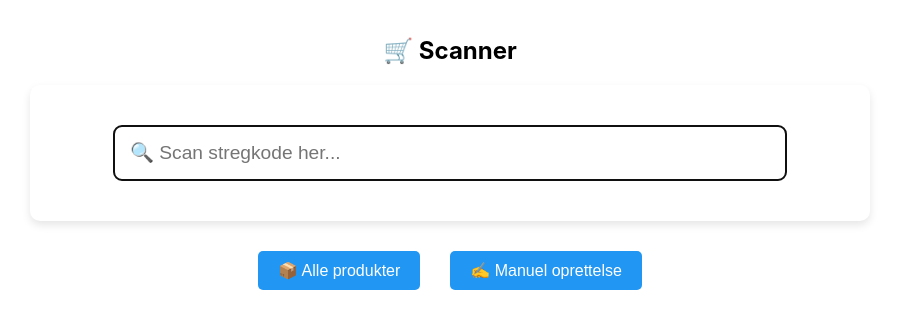
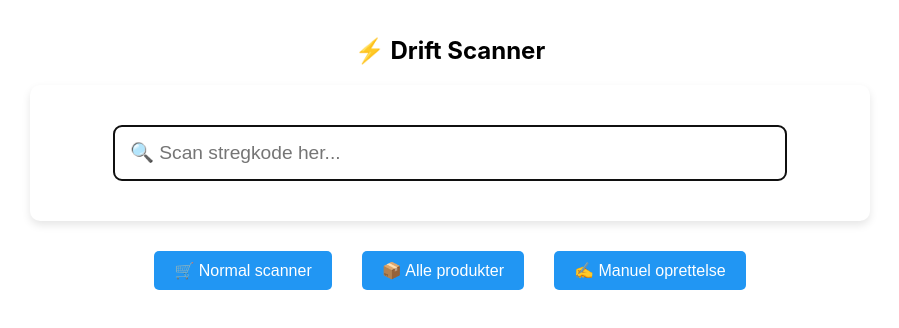
Before and after one commit to MassirQ/ScanSystem, a React (Create React App) app: page / in a window 1280 px wide. Shown: the top 328 px of the page, without its empty margins (190-1089 px from the left). Built offline with nearby package versions, Linux system fonts and the light colour scheme.

Commit message:
Production ready

```diff
--- a/src/App.js
+++ b/src/App.js
@@ -6,6 +6,7 @@ import ProductList from './components/ProductList';
 import ProductForm from './components/ProductForm';
 import './App.css';
 import ProductDetails from "./components/ProductDetails";
+import PriceScan from "./components/PriceScan";
 
 function App() {
     const [scannedProduct, setScannedProduct] = useState(null);
@@ -18,9 +19,7 @@ function App() {
                     <Route
                         path="/"
                         element={
-                            <ScannerPage
-                                onProductScanned={setScannedProduct}
-                            />
+                            <PriceScan />
                         }
                     />
 
@@ -58,6 +57,15 @@ function App() {
                         path="/product-details/:barcode"
                         element={<ProductDetails />} // Opret en ProductDetails-komponent, hvis den ikke allerede findes
                     />
+                    {/* Vis Drift mode */}
+                    <Route
+                        path="/drift-scanner"
+                        element={ <ScannerPage
+                            onProductScanned={setScannedProduct}
+                        />}
+
+                        // Opret en ProductDetails-komponent, hvis den ikke allerede findes
+                    />
                 </Routes>
             </div>
         </Router>
--- /dev/null
+++ b/src/components/PriceScan.jsx
@@ -0,0 +1,97 @@
+import React, { useState, useRef, useEffect } from "react";
+import { useNavigate } from "react-router-dom";
+import productService from "../services/productService";
+import "../App.css";
+
+const PriceScan = () => {
+    const [lastProduct, setLastProduct] = useState(null);
+    const [error, setError] = useState("");
+    const inputRef = useRef(null);
+    const navigate = useNavigate();
+
+    useEffect(() => {
+        if (inputRef.current) {
+            inputRef.current.focus();
+        }
+    }, []);
+
+    const handleScan = async (e) => {
+        e.preventDefault();
+        const barcode = e.target.barcode.value.trim();
+
+        if (!barcode) return;
+
+        try {
+            const product = await productService.searchProduct(barcode);
+
+            if (product) {
+                setLastProduct(product);
+                setError("");
+            } else {
+                setLastProduct(null);
+                setError("❌ Produkt ikke fundet!");
+            }
+        } catch (err) {
+            console.error("Fejl:", err);
+            if (err.response && err.response.status === 404) {
+                setError("❌ Produktet findes ikke i databasen.");
+            } else {
+                setError("⚠️ Serverfejl, prøv igen.");
+            }
+            setLastProduct(null);
+        }
+
+        // Ryd input og sæt fokus igen
+        e.target.reset();
+        inputRef.current.focus();
+    };
+
+    return (
+        <div className="scanner-container">
+            <h1>⚡ Drift Scanner</h1>
+            <div className="scan-box">
+                <form onSubmit={handleScan}>
+                    <input
+                        type="text"
+                        name="barcode"
+                        ref={inputRef}
+                        placeholder="🔍 Scan stregkode her..."
+                        autoFocus
+                        className="scan-input"
+                    />
+                </form>
+
+                {lastProduct && (
+                    <div className="product-info">
+                        <h3>{lastProduct.brandName} {lastProduct.productName}</h3>
+                        <h5><strong>Vægt:</strong> {lastProduct.productWeight}</h5>
+                        <h2>Pris: <strong>{lastProduct.retailPrice} DKK</strong></h2>
+                        {lastProduct.imageUrl && (
+                            <img src={lastProduct.imageUrl} alt={lastProduct.productName} />
+                        )}
+                    </div>
+                )}
+
+                {error && (
+                    <div className="error-box">
+                        <p>{error}</p>
+                    </div>
+                )}
+            </div>
+
+            <nav className="quick-menu">
+                <button className="btn" onClick={() => navigate("/drift-scanner")}>
+                    🛒 Normal scanner
+                </button>
+                <button className="btn" onClick={() => navigate("/products")}>
+                    📦 Alle produkter
+                </button>
+                <button className="btn" onClick={() => navigate("/add-product")}>
+                    ✍️ Manuel oprettelse
+                </button>
+            </nav>
+        </div>
+    );
+};
+
+export default PriceScan;
--- a/src/components/ProductDetails.jsx
+++ b/src/components/ProductDetails.jsx
@@ -53,6 +53,7 @@ const ProductDetails = () => {
                 <p><strong>Brand:</strong> {product.brandName}</p>
                 <p><strong>Vægt:</strong> {product.productWeight}</p>
                 <p><strong>Pris:</strong> {product.retailPrice} DKK</p>
+                <p><strong>Antal:</strong> {product.quantity} </p>
                 {product.imageUrl && <img src={product.imageUrl} alt={product.productName} />}
             </div>
 
--- a/src/components/ScannerPage.jsx
+++ b/src/components/ScannerPage.jsx
@@ -9,12 +9,11 @@ const ScannerPage = ({ onProductScanned }) => {
     const [error, setError] = useState('');
     const navigate = useNavigate();
 
-    // Nulstil staten, når en vare er scannet og brugeren er navigeret til /actions
     useEffect(() => {
         if (product) {
-            setBarcode(''); // Nulstil stregkoden
-            setProduct(null); // Nulstil produktet
-            setError(''); // Nulstil fejlmeddelelsen
+            setBarcode('');
+            setProduct(null);
+            setError('');
         }
     }, [product]);
 
@@ -34,24 +33,30 @@ const ScannerPage = ({ onProductScanned }) => {
     const fetchProduct = useCallback(async (barcode) => {
         if (!barcode) {
             setProduct(null);
-            setError('Indtast venligst en stregkode.');
+            setError("Indtast venligst en stregkode.");
             return;
         }
         try {
             const product = await productService.searchProduct(barcode);
             if (product) {
-                setProduct(product); // Opdater produktet
-                setError('');
-                onProductScanned(product); // Send produktet til forældrekomponenten
-                navigate('/actions'); // Naviger til /actions
+                setProduct(product);
+                setError("");
+                onProductScanned(product);
+                navigate("/actions");
             } else {
                 setProduct(null);
-                setError('Produkt ikke fundet!');
+                setError("Produkt ikke fundet!");
             }
         } catch (err) {
-            console.error('Fejl ved hentning af produktdata', err);
+            console.error("Fejl ved hentning af produktdata", err);
+
+            if (err.response && err.response.status === 404) {
+                setError("❌ Produktet findes ikke i databasen.");
+            } else {
+                setError("⚠️ Der opstod en serverfejl. Prøv igen senere.");
+            }
+
             setProduct(null);
-            setError('Der opstod en fejl ved hentning af produktet.');
         }
     }, [navigate, onProductScanned]);
 
@@ -93,6 +98,9 @@ const ScannerPage = ({ onProductScanned }) => {
             <nav className="quick-menu">
                 <button className="btn" onClick={() => navigate('/products')}>📦 Alle produkter</button>
                 <button className="btn" onClick={() => navigate('/add-product')}>✍️ Manuel oprettelse</button>
+                <button className="btn" onClick={() => navigate('/')}>
+                    🛒🔍 Drift Scanner
+                </button>
             </nav>
         </div>
     );
```
Also changed, not shown: expressServer.js (+5 -3 lines).
